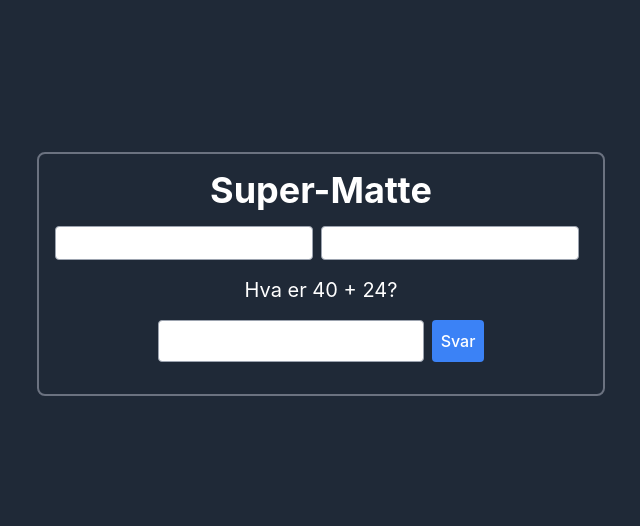
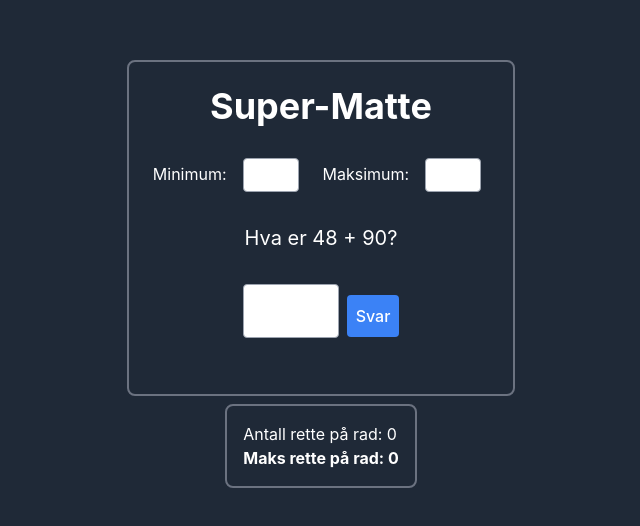
Before and after one commit to soteland/math-quiz-app, a React (Vite) app: page / in a window 1280 px wide. Shown: the part 126-652 px from the top of the page, without its empty margins (319-959 px from the left). Built offline with nearby package versions, Linux system fonts and the light colour scheme.

Commit message:
several fixes

```diff
--- a/src/App.tsx
+++ b/src/App.tsx
@@ -2,17 +2,22 @@ import React, { useState, useEffect } from 'react';
 import ConfettiExplosion from 'react-confetti-explosion';
 
 function App() {
-  const [num1, setNum1] = useState(generateRandomNumber());
-  const [num2, setNum2] = useState(generateRandomNumber());
-  const [answer, setAnswer] = useState('');
-  const [message, setMessage] = useState('');
+  const [score, setScore] = useState(0)
+
+  const [scoreStreak, setScoreStreak] = useState(0)
 
   const [lowerBound, setLowerBound] = useState(1);
   const [upperBound, setUpperBound] = useState(100);
 
+  const [num1, setNum1] = useState(generateRandomNumber2(lowerBound, upperBound));
+  const [num2, setNum2] = useState(generateRandomNumber2(lowerBound, upperBound));
+
+  const [answer, setAnswer] = useState('');
+  const [message, setMessage] = useState('');
+
   useEffect(() => {
-    setNum1(generateRandomNumber());
-    setNum2(generateRandomNumber());
+    setNum1(generateRandomNumber2(lowerBound, upperBound));
+    setNum2(generateRandomNumber2(lowerBound, upperBound));
   }, [lowerBound, upperBound]);
 
   function generateRandomNumber() {
@@ -29,12 +34,15 @@ function App() {
     if (parseInt(answer, 10) === correctAnswer) {
       setMessage('Riktig!');
       setIsExploding(true);
+      setScore(score + 1)
+      if (score > scoreStreak) setScoreStreak(score + 1)
     } else {
       setMessage('Feil :(');
+      setScore(0)
     }
     setAnswer('');
-    setNum1(generateRandomNumber());
-    setNum2(generateRandomNumber());
+    setNum1(generateRandomNumber2(lowerBound, upperBound));
+    setNum2(generateRandomNumber2(lowerBound, upperBound));
     setTimeout(() => {
       setIsExploding(false);
     }, 2000);
@@ -44,25 +52,29 @@ function App() {
 
   return (
 
-    <div className="bg-gray-800 text-white min-h-screen flex items-center justify-center">
-      <div className='border-2 border-gray-500 p-4 rounded-lg'>
-        <header className="text-center">
+    <div className="bg-gray-800 text-white min-h-screen flex gap-2 flex-col items-center justify-center">
+      <div className='border-2 border-gray-500 p-6 rounded-lg'>
+        <header className="text-center flex gap-4 flex-col">
           <h1 className="text-4xl font-bold mb-4">Super-Matte</h1>
           <form onSubmit={handleSubmit} className="mb-4">
-            <input
+            <div className='flex gap-4'>
+              <span className='pt-1'>Minimum:</span><input
                 type="number"
                 value={lowerBound}
-              onChange={(e) => setLowerBound(e.target.value)}
+                onChange={(e) => setLowerBound(parseInt(e.target.value))}
                 required
-              className="border border-gray-400 p-1 rounded mr-2"
+                className="border w-14 border-gray-400 p-1 rounded mr-2"
               />
+
+              <span className='pt-1'>Maksimum:</span>
               <input
                 type="number"
                 value={upperBound}
-              onChange={(e) => setUpperBound(e.target.value)}
+                onChange={(e) => setUpperBound(parseInt(e.target.value))}
                 required
-              className="border border-gray-400 p-1 rounded mr-2"
+                className="border w-14 border-gray-400 p-1 rounded mr-2"
               />
+            </div>
           </form>
 
           <p className="text-xl mb-4">
@@ -74,7 +86,7 @@ function App() {
               value={answer}
               onChange={(e) => setAnswer(e.target.value)}
               required
-              className="border border-gray-400 p-2 rounded mr-2"
+              className="border border-gray-400 p-2 rounded mr-2 text-3xl w-24"
             />
             <button type="submit" className="bg-blue-500 text-white p-2 rounded">
               Svar
@@ -84,6 +96,14 @@ function App() {
           <p className="text-xl">{message}</p>
         </header>
       </div>
+      <div className='border-2 border-gray-500 p-4 rounded-lg flex flex-col'>
+        <div>
+          <span>Antall rette på rad: {score}</span>
+        </div>
+        <div>
+          <strong>Maks rette på rad: {scoreStreak}</strong>
+        </div>
+      </div>
     </div>
   );
 }
```
Lines whose indentation alone changed are shown as unchanged.
